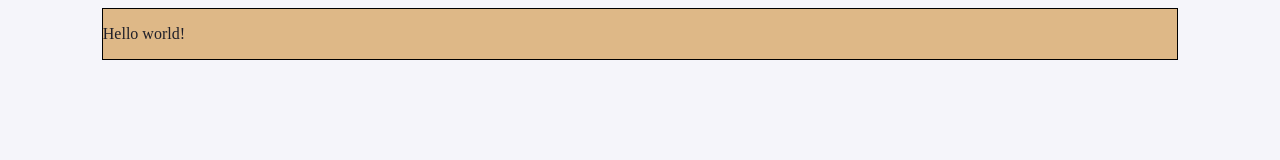
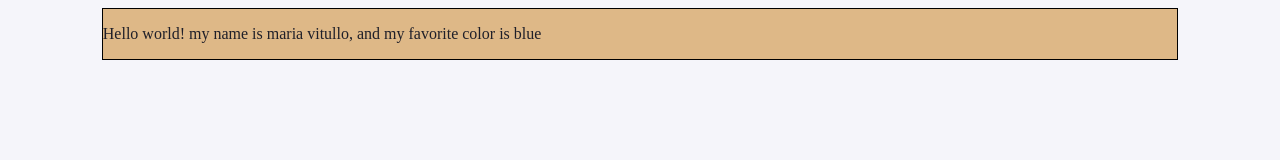
Before and after one commit to MariaVitullo234/mvitullo-hw6, a plain HTML site: page index.html in a window 1280 px wide. Drawn offline with Linux system fonts and the light colour scheme.

Commit message:
Added my name and favorite color

```diff
--- a/index.html
+++ b/index.html
@@ -9,7 +9,7 @@
 
 	<body>
 		<div class="container">
-			<p>Hello world!</p>
+			<p>Hello world! my name is maria vitullo, and my favorite color is blue </p>
 		</div>
 	</body>
 </html>
```
